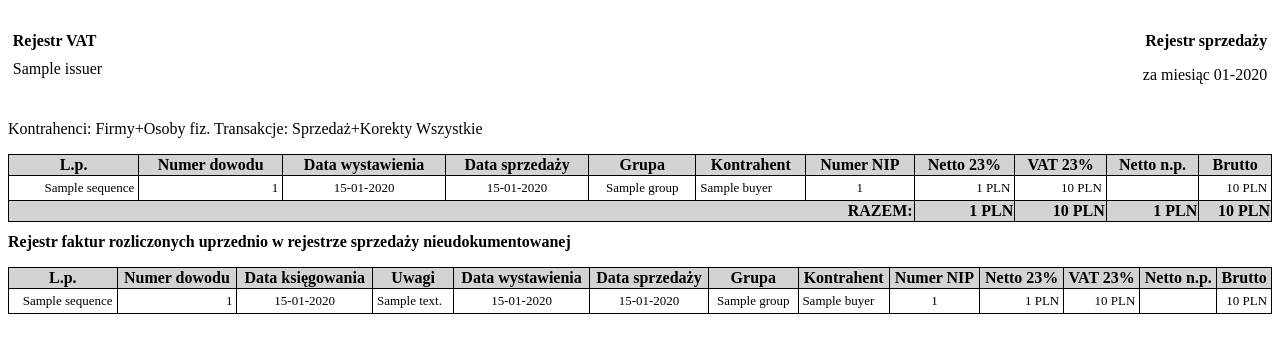
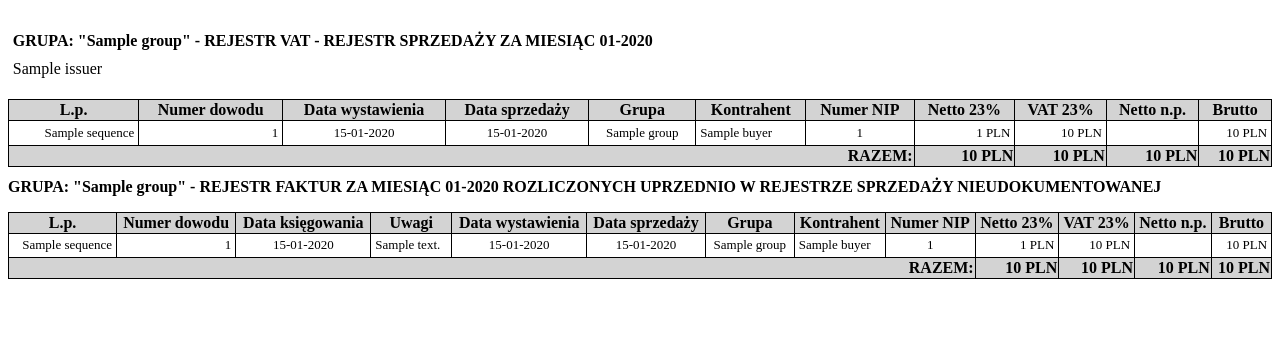
Before and after one commit to cypreess/django-plans-myreports, a Django app: template plans_reports/templates/plans_reports/invoicedreport_detail.html in a window 1280 px wide. Shown: the top 353 px of the page. Run offline with Django 3.2, Linux system fonts and the light colour scheme; the template is opened without the code that fills it: most values are stand-ins (such as "Sample title", 1, 10 or a date in 2020).

Commit message:
Reports are now split by country groups

```diff
--- a/plans_reports/templates/plans_reports/invoicedreport_detail.html
+++ b/plans_reports/templates/plans_reports/invoicedreport_detail.html
@@ -31,28 +31,38 @@
             text-align: right;
         }
 
+    @media all{
+        div.page {
+            page-break-after:always;
+        }
+
+        div.page:last-of-type{
+            page-break-after: auto;
+        }
+    }
+
+
     </style>
 </head>
 <body>
 
+{% for group in object.elements %}
+<div class="page">
 <table id="head">
     <tr>
-        <td><h1>Rejestr VAT</h1>
+        <td><h1>GRUPA: "{{ group.name }}" - REJESTR VAT  - REJESTR SPRZEDAŻY ZA MIESIĄC {{ object.date|date:"m-Y" }}</h1>
             <div id="issuer">
                 {{ object.issuer|linebreaksbr }}
             </div>
         </td>
         <td>
-            <h1>Rejestr sprzedaży</h1>
 
-            <p>za miesiąc {{ object.date|date:"m-Y" }}</p>
 
 
         </td>
     </tr>
 </table>
-<p>Kontrahenci: Firmy+Osoby fiz. Transakcje: Sprzedaż+Korekty Wszystkie
-</p>
+
 <table>
     <thead>
     <tr>
@@ -71,7 +81,7 @@
 
     </thead>
     <tbody>
-    {% for element in object.elements %}
+    {% for element in group.invoiced %}
             <tr>
                 <td style="text-align: right;">{{ element.sequence }}</td>
                 <td style="text-align: right;">{{ element.invoice_number }}</td>
@@ -80,25 +90,24 @@
                 <td style="text-align: center;">{{ element.group }}</td>
                 <td style="text-align: left;">{{ element.buyer }}</td>
                 <td style="text-align: center;">{{ element.buyer_tax_id }}</td>
-        <td style="text-align: right;">{% if element.tax != None %}{{ element.total_net }} PLN{% endif %}</td>
-        <td style="text-align: right;">{% if element.tax != None %}{{ element.tax_total }} PLN{% endif %}</td>
-        <td style="text-align: right;">{% if element.tax == None %}{{ element.total_net }} PLN{% endif %}</td>
+                <td style="text-align: right;">{% if element.tax != None %}{{ element.total_net }}&nbsp;PLN{% endif %}</td>
+                <td style="text-align: right;">{% if element.tax != None %}{{ element.tax_total }}&nbsp;PLN{% endif %}</td>
+                <td style="text-align: right;">{% if element.tax == None %}{{ element.total_net }}&nbsp;PLN{% endif %}</td>
                 <td style="text-align: right;">{{ element.total }} PLN</td>
-
             </tr>
     {% endfor %}
     </tbody>
     <tfoot>
     <th colspan="7" style="text-align: right;">RAZEM:</th>
-    <th style="text-align: right;">{{ object.total_netto|default:"0" }} PLN</th>
-    <th style="text-align: right;">{{ object.tax_total|default:"0" }} PLN</th>
-    <th style="text-align: right;">{{ object.total_netto_np|default:"0" }} PLN</th>
-    <th style="text-align: right;">{{ object.total|default:"0" }} PLN</th>
+    <th style="text-align: right;">{{ group.invoiced_sum_net|default:"0" }}&nbsp;PLN</th>
+    <th style="text-align: right;">{{ group.invoiced_sum_tax|default:"0" }}&nbsp;PLN</th>
+    <th style="text-align: right;">{{ group.invoiced_sum_net_na|default:"0" }}&nbsp;PLN</th>
+    <th style="text-align: right;">{{ group.invoiced_sum_total|default:"0" }}&nbsp;PLN</th>
     </tfoot>
 </table>
 
 
-<h1>Rejestr faktur rozliczonych uprzednio w rejestrze sprzedaży nieudokumentowanej</h1>
+<h1>GRUPA: "{{ group.name }}" - REJESTR FAKTUR ZA MIESIĄC {{ object.date|date:"m-Y" }} ROZLICZONYCH UPRZEDNIO W REJESTRZE SPRZEDAŻY NIEUDOKUMENTOWANEJ</h1>
 
 
 <table>
@@ -124,33 +133,35 @@
 
     </thead>
     <tbody>
-    {% for element in object.elements_non_invoiced %}
+    {% for element in group.noninvoiced %}
             <tr>
                 <td style="text-align: right;">{{ element.sequence }}</td>
                 <td style="text-align: right;">{{ element.invoice_number }}</td>
-
                 <td style="text-align: center;">{{ element.date_order|date:"d-m-Y" }}</td>
                 <td style="text-align: left;">{{ element.description }}</td>
-
                 <td style="text-align: center;">{{ element.date_issued|date:"d-m-Y" }}</td>
                 <td style="text-align: center;">{{ element.date_sell|date:"d-m-Y" }}</td>
-
-
-
                 <td style="text-align: center;">{{ element.group }}</td>
                 <td style="text-align: left;">{{ element.buyer }}</td>
                 <td style="text-align: center;">{{ element.buyer_tax_id }}</td>
-        <td style="text-align: right;">{% if element.tax != None %}{{ element.total_net }} PLN{% endif %}</td>
-        <td style="text-align: right;">{% if element.tax != None %}{{ element.tax_total }} PLN{% endif %}</td>
-        <td style="text-align: right;">{% if element.tax == None %}{{ element.total_net }} PLN{% endif %}</td>
-        <td style="text-align: right;">{{ element.total }} PLN</td>
-
+                <td style="text-align: right;">{% if element.tax != None %}{{ element.total_net }}&nbsp;PLN{% endif %}</td>
+                <td style="text-align: right;">{% if element.tax != None %}{{ element.tax_total }}&nbsp;PLN{% endif %}</td>
+                <td style="text-align: right;">{% if element.tax == None %}{{ element.total_net }}&nbsp;PLN{% endif %}</td>
+                <td style="text-align: right;">{{ element.total }}&nbsp;PLN</td>
             </tr>
     {% endfor %}
+    <tfoot>
+    <th colspan="9" style="text-align: right;">RAZEM:</th>
+    <th style="text-align: right;">{{ group.noninvoiced_sum_net|default:"0" }}&nbsp;PLN</th>
+    <th style="text-align: right;">{{ group.noninvoiced_sum_tax|default:"0" }}&nbsp;PLN</th>
+    <th style="text-align: right;">{{ group.noninvoiced_sum_net_na|default:"0" }}&nbsp;PLN</th>
+    <th style="text-align: right;">{{ group.noninvoiced_sum_total|default:"0" }}&nbsp;PLN</th>
+    </tfoot>
     </tbody>
 
 </table>
-
+</div>
+{% endfor %}
 
 
 
```
Also changed, not shown: plans_reports/models.py (+69 -45 lines). Lines whose indentation alone changed are shown as unchanged.
